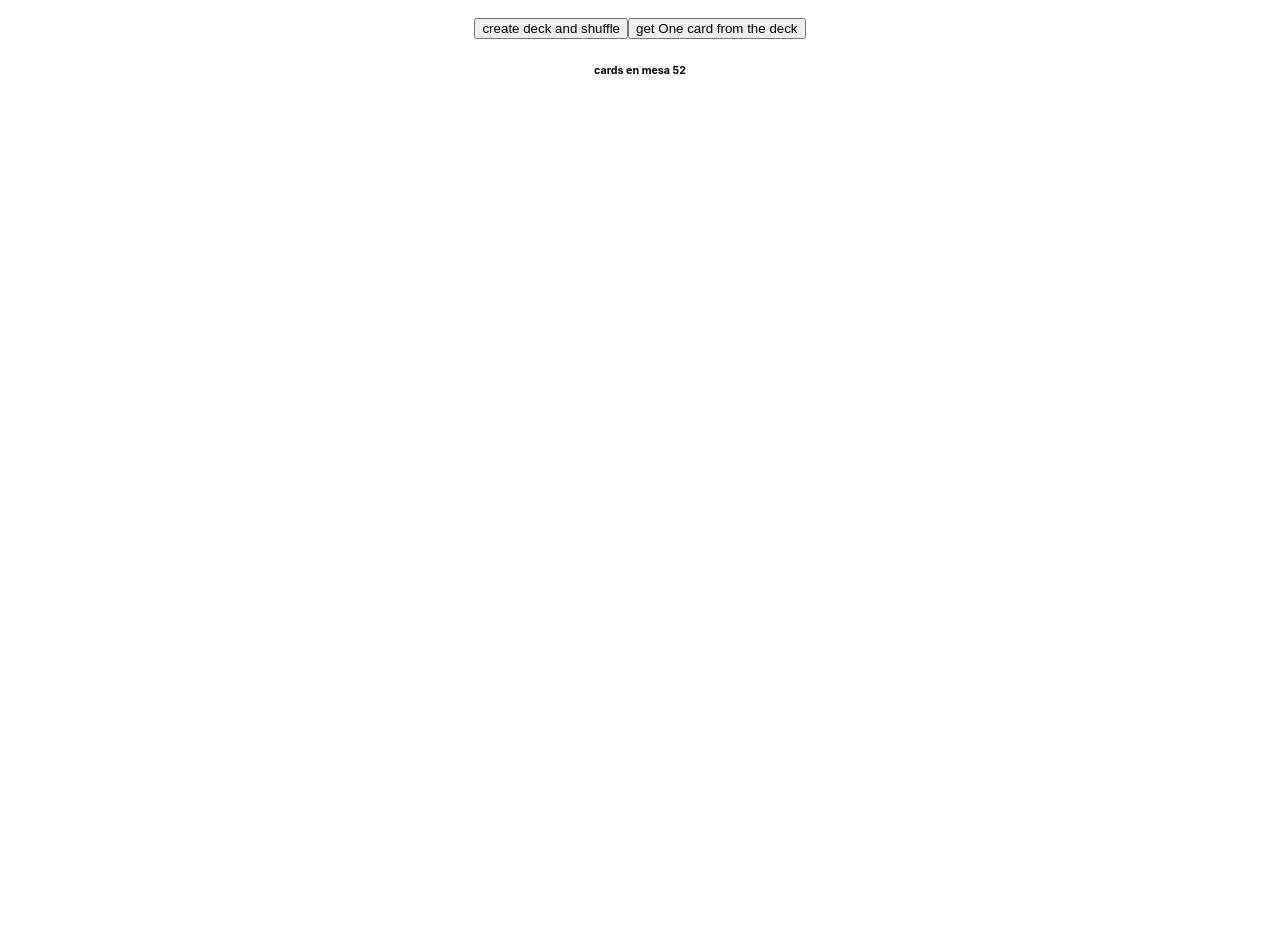
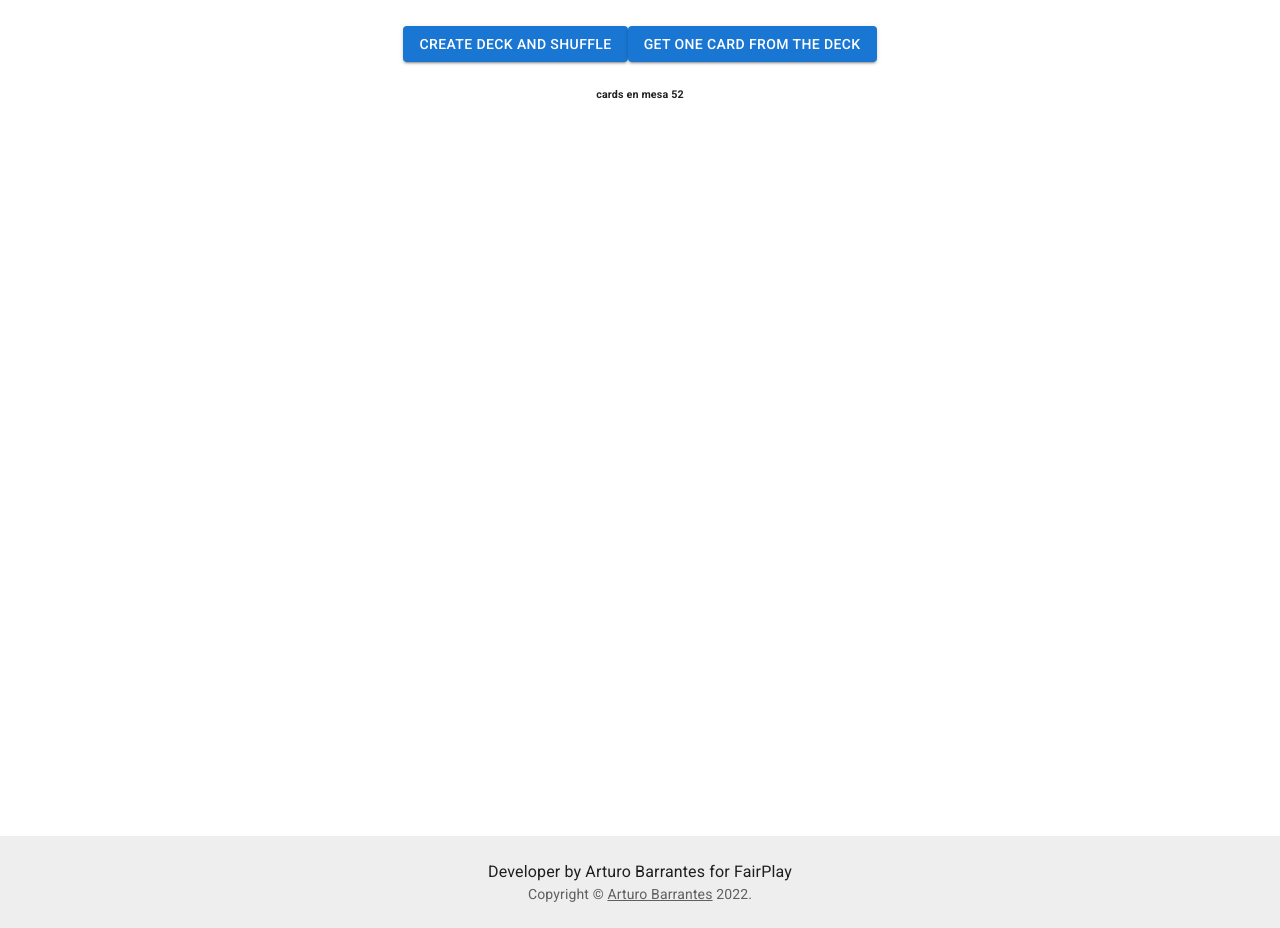
Before and after one commit to Arcturus91/coderByteDeckOfCards, a React (Create React App) app: page / in a window 1280 px wide. Shown: the part 65-993 px from the top of the page. Before the commit the page ends 800 px from the top, so only its background shows below. Built offline with nearby package versions, Linux system fonts and the light colour scheme; no server answers.

Commit message:
footerAdded

```diff
--- a/public/index.html
+++ b/public/index.html
@@ -29,6 +29,8 @@
       Learn how to configure a non-root public URL by running `npm run build`.
     -->
     <title>Arturo Barrantes for FairPlay</title>
+    <meta name="viewport" content="initial-scale=1, width=device-width" />
+
   </head>
   <body>
     <noscript>You need to enable JavaScript to run this app.</noscript>
--- a/src/App.js
+++ b/src/App.js
@@ -3,6 +3,8 @@ import "./App.css";
 import { useState, useEffect } from "react";
 import CardsAtDesk from "./components/CardsAtDesk";
 import SortedCards from "./components/SortedCards";
+import Button from '@mui/material/Button';
+import Footer from "./components/Footer"
 
 function App() {
   const [deckID, setdeckID] = useState("");
@@ -71,16 +73,26 @@ let queenAmount = cardData.filter(card=>card.value==="QUEEN").length
     <div className="App">
       <h1>Bienvenido Fair Play</h1>
 
-      <button onClick={() => createAndShuffleDeck()}>
+
+
+      <Button variant="contained" onClick={() => createAndShuffleDeck()}>
         create deck and shuffle
-      </button>
+      </Button>
 
-      <button onClick={() => getOneCard()}>get One card from the deck</button>
+      <Button variant="contained" onClick={() => getOneCard()}>get One card from the deck</Button>
+
+
+
+
       <h6>cards en mesa {remainingCards}</h6>
       {!showCards ? null : <CardsAtDesk cardData={cardData} />}
       {!SortCards ? null : <SortedCards cardData={cardData} />}
+
+      <Footer/>
     </div>
   );
+
+
 }
 
 export default App;
--- /dev/null
+++ b/src/components/Footer.jsx
@@ -0,0 +1,53 @@
+import * as React from 'react';
+import CssBaseline from '@mui/material/CssBaseline';
+import Box from '@mui/material/Box';
+import Typography from '@mui/material/Typography';
+import Container from '@mui/material/Container';
+import Link from '@mui/material/Link';
+
+function Copyright() {
+  return (
+    <Typography variant="body2" color="text.secondary">
+      {'Copyright © '}
+      <Link color="inherit" href="https://www.linkedin.com/in/arturobarrantesv/">
+        Arturo Barrantes
+      </Link>{' '}
+      {new Date().getFullYear()}
+      {'.'}
+    </Typography>
+  );
+}
+
+export default function StickyFooter() {
+  return (
+    <Box
+      sx={{
+        display: 'flex',
+        flexDirection: 'column',
+        minHeight: '100vh',
+      }}
+    >
+      <CssBaseline />
+
+      <Box
+        component="footer"
+        sx={{
+          py: 3,
+          px: 2,
+          mt: 'auto',
+          backgroundColor: (theme) =>
+            theme.palette.mode === 'light'
+              ? theme.palette.grey[200]
+              : theme.palette.grey[800],
+        }}
+      >
+        <Container maxWidth="sm">
+          <Typography variant="body1">
+            Developer by Arturo Barrantes for FairPlay
+          </Typography>
+          <Copyright />
+        </Container>
+      </Box>
+    </Box>
+  );
+}
```
Also changed, not shown: src/components/CardsAtDesk.jsx (line endings or trailing spaces).
